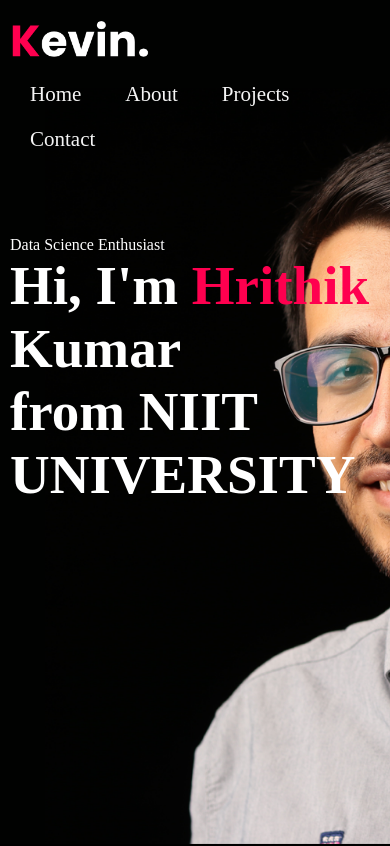
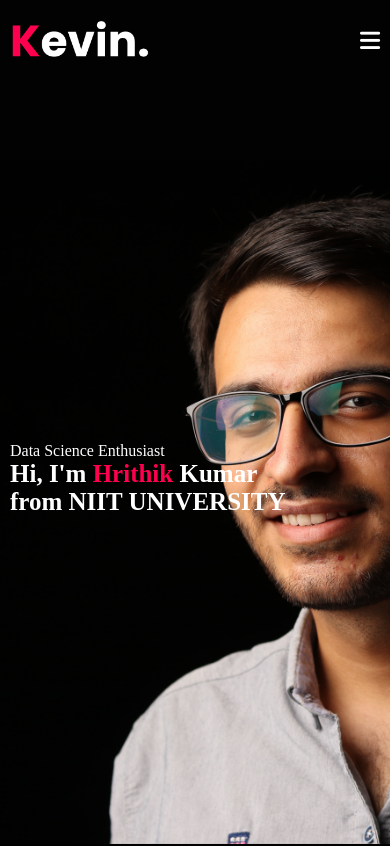
Before and after one commit to Hrithikkumar30/Portfolio_website, a plain HTML site: page index.html in a window 390 px wide. Shown: the top 846 px of the page. Drawn offline with Linux system fonts and the light colour scheme.

Commit message:
Responsiveness on website done

```diff
--- a/index.html
+++ b/index.html
@@ -13,14 +13,16 @@
         <div class="container">
             <nav>
                 <img src="images/logo.png" class="logo">
-                <ul>
-                    <li> <a href="#"> Home</a> </li>
-                    <li> <a href="#"> About</a> </li>
-                    <!-- <li> <a href="#">Skills</a> </li> -->
-                    <li> <a href="#">Projects</a> </li>
-                    <li> <a href="#">Contact</a> </li>
+                <ul id="sidemenu">
+                    <li> <a href="#header"> Home</a> </li>
+                    <li> <a href="#about"> About</a> </li>
+                    <li> <a href="#services">Skills</a> </li>
+                    <li> <a href="#portfolio">Projects</a> </li>
+                    <li> <a href="#contact">Contact</a> </li>
+                    <i class="fas fa-times" onclick="closemenu()"></i>
 
                 </ul>
+                <i class="fas fa-bars" onclick="openmenu()"></i>
             </nav>
             <div class="header-text">
                 <p> Data Science Enthusiast</p>
@@ -199,5 +201,18 @@
         document.getElementById(tabname).classList.add("active-tab")
     }
     </script>
+    <script>
+
+        var sidemenu = document.getElementById("sidemenu");
+
+        function openmenu(){
+            sidemenu.style.right= "0";
+        }
+        function closemenu(){
+            sidemenu.style.right= "-200px";
+        }
+
+
+    </script>
 </body>
 </html>
--- a/style.css
+++ b/style.css
@@ -320,3 +320,69 @@ form input , form textarea{
     font-weight:300;
     margin-top: 20px;
 }
+
+/* ---------------CSS for small screen Responsiveness------------------ */
+
+nav .fas{
+    display:none;
+}
+@media only screen and (max-width:600px){
+    #header{
+        background-image: url('images/phone-background.png');
+    }
+    .header-text{
+        margin-top: 100%;
+        font-size:16px;
+    }
+    .header-text h1{
+        font-size: 25px;
+    }
+    nav .fas{
+        display:block;
+        font-size:23px;
+    }
+    nav ul{
+        background: #ff004f;
+        position:fixed;
+        top: 0;
+        right: -200px;
+        width: 200px;
+        height: 100vh;
+        padding-top: 50px;
+        z-index: 2;
+        transition: right 0.5s ;
+
+    }
+    nav ul li{
+        display: block;
+        margin:25px;
+    }
+    nav ul .fas{
+        position:absolute;
+        top: 25px;
+        left: 25px;
+        cursor: pointer;
+    }
+    .sub-title{
+        font-size: 40px;
+    }
+    .about-col-1 ,.about-col-2{
+        flex-basis: 100%;
+    }
+    .about-col-1{
+        margin-bottom: 30px;
+    }
+    .about-col-2{
+        font-size: 14px;
+    }
+    .tab-links{
+        font-size: 16px;
+        margin-right: 20px;
+    }
+    .contact-left, .contact-right{
+        flex-basis: 100%;
+    }
+    .copyright{
+        font-size:14px;
+    }
+}
```
